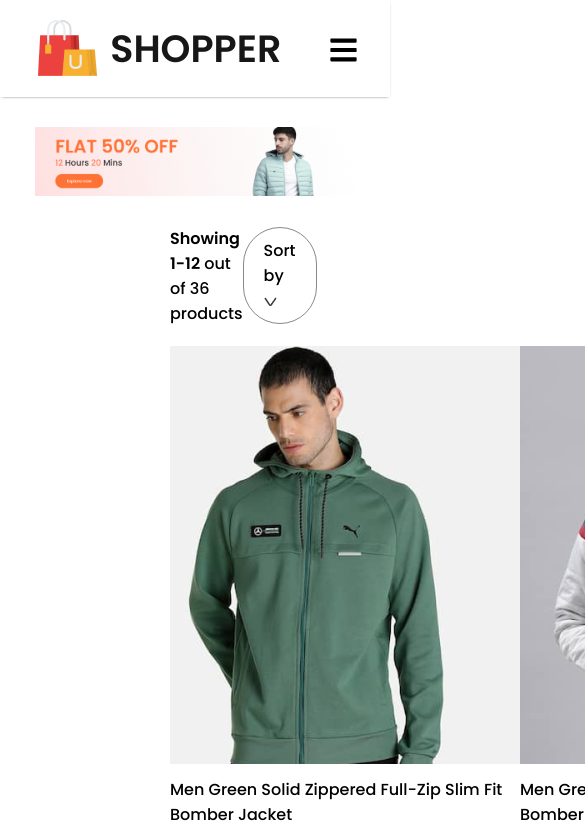
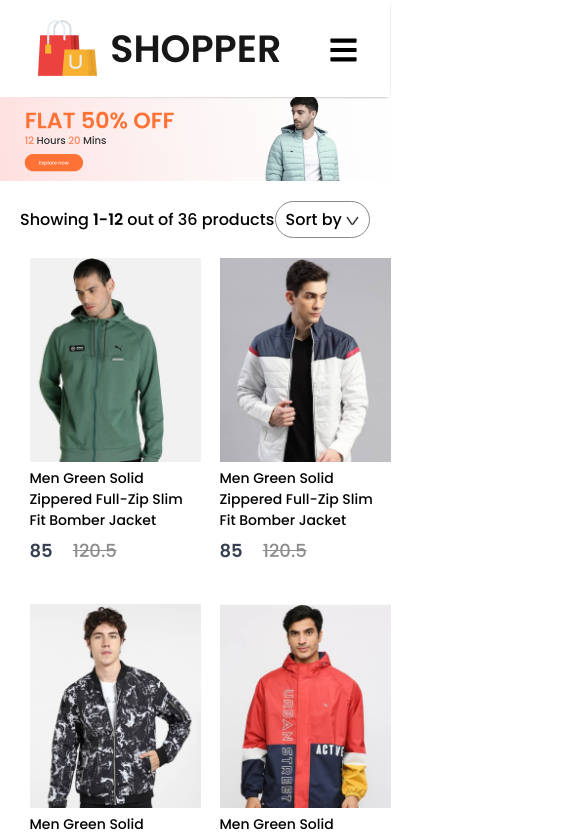
Before and after one commit to aygunsalimova/e-commerce, a React (Create React App) app: page /men in a window 390 px wide. Shown: the top 837 px of the page, 585 px wide, since content can reach past the window. Built offline with nearby package versions, Linux system fonts and the light colour scheme.

Commit message:
res update

```diff
--- a/src/components/breadcrums/Breadcrum.jsx
+++ b/src/components/breadcrums/Breadcrum.jsx
@@ -7,7 +7,7 @@
 
     return (
         <div className='breadcrum'>
-            HOME <img src={arrow_icon} alt="" /> SHOP <img src={arrow_icon} alt="" /> {product.category.toUpperCase()} <img src={arrow_icon} alt="" /> {product.name}
+            HOME <img src={arrow_icon} alt="" /> SHOP <img src={arrow_icon} alt="" /> {product.category.toUpperCase()} <img src={arrow_icon} alt="" /> {product.name.split(" ").slice(0, 3).join(" ")}
         </div>
     );
 }
--- a/src/components/describtionBox/DescribtionBox.css
+++ b/src/components/describtionBox/DescribtionBox.css
@@ -30,3 +30,16 @@
     padding: 48px;
     padding-bottom: 70px;
 }
+
+@media only screen and (max-width: 576px) {
+    .describtionbox {
+        margin: 0 auto;
+    }
+
+    .describtionbox-nav-box {
+        height: 50px;
+        width: 135px;
+    }
+
+
+}
--- a/src/components/item/Item.css
+++ b/src/components/item/Item.css
@@ -28,3 +28,32 @@
     transform: scale(1.05);
     transition: 0.6s;
 }
+
+@media only screen and (max-width: 576px) {
+    .item {
+        width: 190px;
+        align-items: center;
+    }
+
+    .item a {
+        justify-content: center;
+        display: flex;
+    }
+
+    .item img {
+        width: 90%;
+        margin: auto;
+    }
+
+    .item p {
+        font-size: 14px;
+        width: 90%;
+        margin-left: 5%;
+    }
+
+    .item-prices {
+        width: 90%;
+        margin-left: 5%;
+    }
+
+}
--- a/src/components/newcollections/NewCollections.css
+++ b/src/components/newcollections/NewCollections.css
@@ -32,7 +32,7 @@
     }
 
     .collections {
-        grid-template-columns: 1fr;
+        grid-template-columns: 1fr 1fr;
     }
 
 }
--- a/src/components/popular/Popular.css
+++ b/src/components/popular/Popular.css
@@ -37,6 +37,7 @@
     }
 
     .popular-item {
-        flex-direction: column;
+        display: grid;
+        grid-template-columns: 1fr 1fr;
     }
 }
--- a/src/components/productDisplay/ProductDisplay.css
+++ b/src/components/productDisplay/ProductDisplay.css
@@ -96,3 +96,40 @@
 .productdisplay-right-category span {
     font-weight: 600;
 }
+
+@media only screen and (max-width: 576px) {
+    .productdisplay {
+        margin: 20px 0;
+        flex-direction: column;
+        justify-content: center;
+        align-items: center;
+    }
+
+    .productdisplay-img-list {
+        display: none;
+    }
+
+    .productdisplay-main-img {
+        width: 320px;
+        height: 400px;
+    }
+
+    .productdisplay-right {
+        margin: 20px;
+
+    }
+    .productdisplay-right h1 {
+        font-size: 20px;
+    }
+
+    .productdisplay-right-prices {
+        margin: 20px 0;
+    }
+    .productdisplay-right-size h1 {
+        margin-top: 20px;
+    }
+
+    .productdisplay-right button {
+        margin: 20px 0;
+    }
+}
--- a/src/components/relatedProducts/RelatedProducts.css
+++ b/src/components/relatedProducts/RelatedProducts.css
@@ -24,3 +24,21 @@
     display: flex;
     gap: 30px;
 }
+
+@media only screen and (max-width: 576px) {
+
+    .relatedproducts h1 {
+        font-size: 35px;
+        margin: 20px 0;
+    }
+
+    .relatedproducts-item {
+        margin-top: 0px;
+    }
+
+    .relatedproducts-item {
+        display: grid;
+        grid-template-columns: 1fr 1fr;
+    }
+
+}
--- a/src/pages/ShopCategory.jsx
+++ b/src/pages/ShopCategory.jsx
@@ -13,7 +13,7 @@
             <img className='shopcategory-banner' src={props.banner} alt="" />
             <div className="shopcategory-indexSort">
                 <p>
-                    <span>Showing 1-12</span> out of 36 products
+                    Showing <span>1-12</span> out of 36 products
                 </p>
                 <div className="shopcategory-sort">
                     Sort by <img src={dropdown_icon} alt="" />
--- a/src/pages/css/ShopCategory.css
+++ b/src/pages/css/ShopCategory.css
@@ -41,3 +41,32 @@
     font-size: 18px;
     font-weight: 500;
 }
+
+@media only screen and (max-width: 576px) {
+    .shopcategory-banner {
+        margin: 0;
+        width: 100%;
+    }
+
+    .shopcategory-indexSort {
+        margin: 20px;
+    }
+
+    .shopcategory-indexSort p {
+        font-size: 16px;
+    }
+
+    .shopcategory-sort {
+        padding: 5px 10px;
+        font-size: 16px;
+    }
+
+    .shopcategory-products {
+        margin: 20px;
+        grid-template-columns: 1fr 1fr;
+        place-items: center;
+        row-gap: 40px;
+    }
+
+
+}
```
